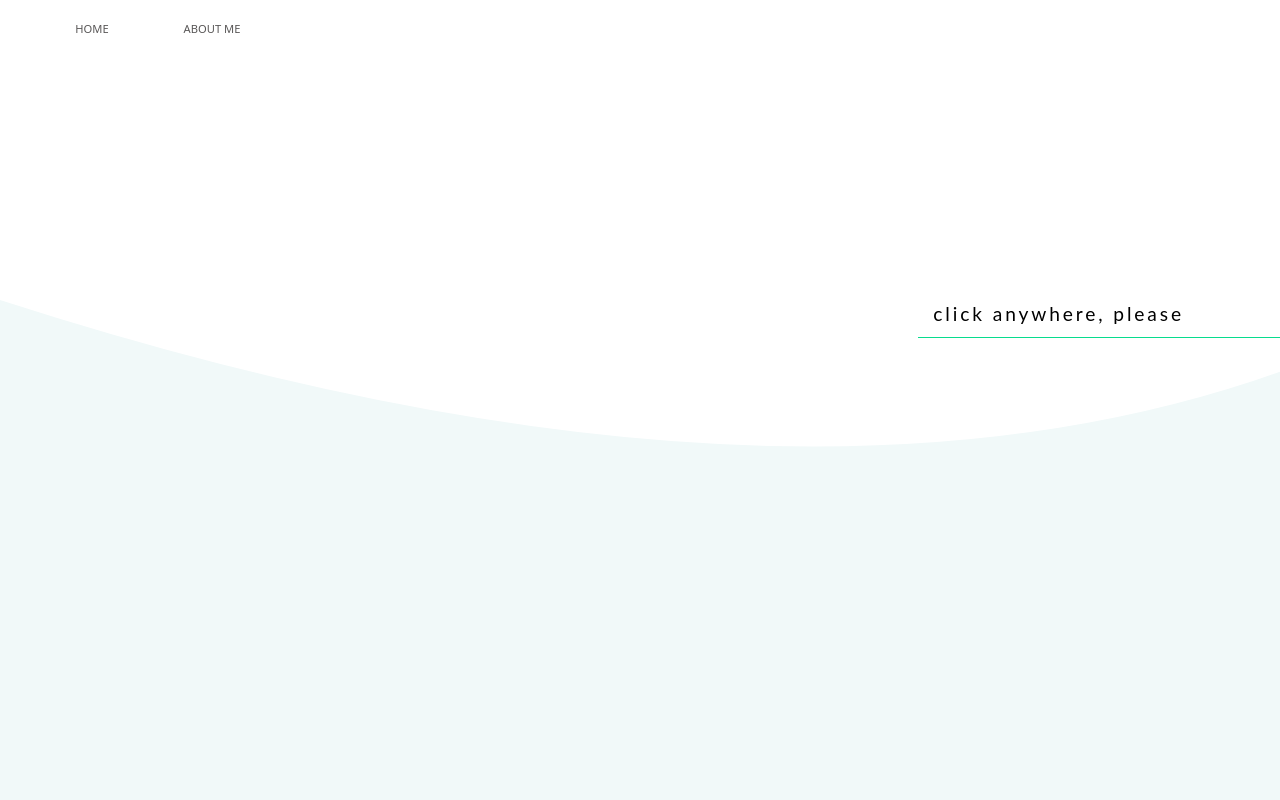
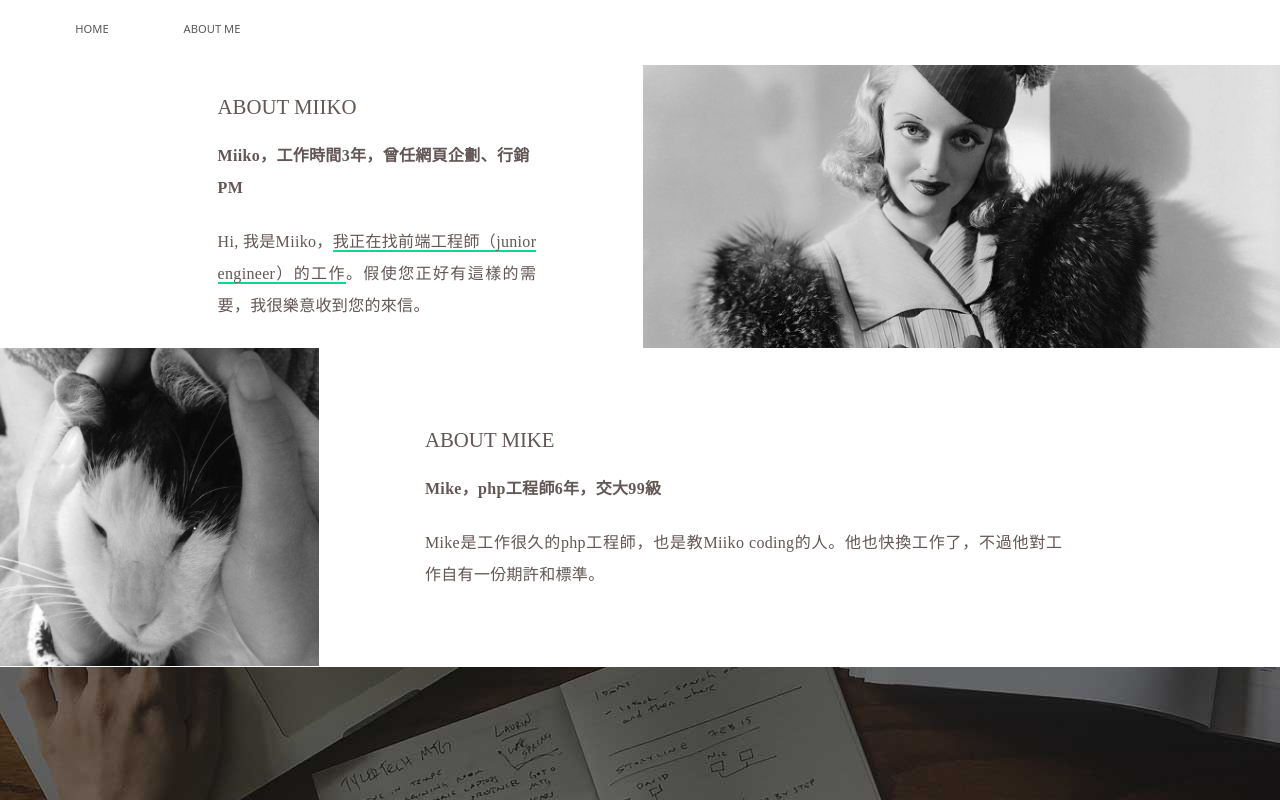
Before and after one commit to TakaMiii/blog2, a Vue app: page / in a window 1280 px wide. Both pictures are taken after a click on the link "ABOUT ME". Shown: the top 800 px of the page. Built offline with nearby package versions, Linux system fonts and the light colour scheme.

Commit message:
版型完成

```diff
--- a/src/App.vue
+++ b/src/App.vue
@@ -1,6 +1,6 @@
 <template>
   <div id="app">
-    <index v-if="homePage" v-on:CheckAboutMe="openAboutme"></index>
+    <index v-if="homepage" v-on:CheckAboutMe="openAboutme"></index>
     <about-me v-if="aboutMePage" v-on:clickHome="backHome"></about-me>
   </div>
 </template>
@@ -20,17 +20,17 @@ export default {
   data () {
     return {
       // 換頁機制
-      homePage: true,
+      homepage: true,
       aboutMePage: false
     }
   },
   methods: {
     openAboutme: function () {
-      this.homePage = false
+      this.homepage = false
       this.aboutMePage = true
     },
     backHome: function () {
-      this.homePage = true
+      this.homepage = true
       this.aboutMePage = false
     }
   }
@@ -82,6 +82,10 @@ img {
   width: 100%;
 }
 
+.underline {
+  border-bottom: 2px solid #07dc8e;
+}
+
 @media screen and (max-width:992px) {
   .only-big-screen {
     display: none;
--- a/src/components/AppAboutMe.vue
+++ b/src/components/AppAboutMe.vue
@@ -1,6 +1,6 @@
 <template>
-  <div>
-    <div class="app-about-me">
+  <div class="app-about-me">
+    <div>
       <div class="about-me about-miiko">
         <div class="miiko-img-container">
           <img src="../assets/bette.png">
@@ -9,7 +9,7 @@
           <h3>ABOUT MIIKO</h3>
           <div class="depiction">
             <h4>Miiko，工作時間3年，曾任網頁企劃、行銷PM</h4>
-            <p>Hi, 我是Miiko，我正在找前端工程師（junior engineer）的工作。假使您正好有這樣的需要，我很樂意收到您的來信。</p>
+            <p>Hi, 我是Miiko，<span class="underline">我正在找前端工程師（junior engineer）的工作</span>。假使您正好有這樣的需要，我很樂意收到您的來信。</p>
           </div>
         </div>
       </div>
@@ -54,6 +54,10 @@ export default {
 <!-- Add "scoped" attribute to limit CSS to this component only -->
 <style scoped>
 /*大、中、小網共用樣式*/
+.app-about-me {
+  padding-top: 4em;
+}
+
 .about-me {
   display: flex;
 }
--- a/src/components/AppMainVisual.vue
+++ b/src/components/AppMainVisual.vue
@@ -112,6 +112,8 @@ export default {
     text-align: center;
   }
 
+/*網頁內容指示*/
+
 @media screen and (max-width:576px) {
   .invite-container{
     display: flex;
--- a/src/pages/AboutMe.vue
+++ b/src/pages/AboutMe.vue
@@ -1,7 +1,6 @@
 <template>
   <div id="about-me">
     <app-nav v-on:clickHome="turnHomePage"></app-nav>
-    <main-visual></main-visual>
     <app-about-me></app-about-me>
     <app-footer></app-footer>
   </div>
```
